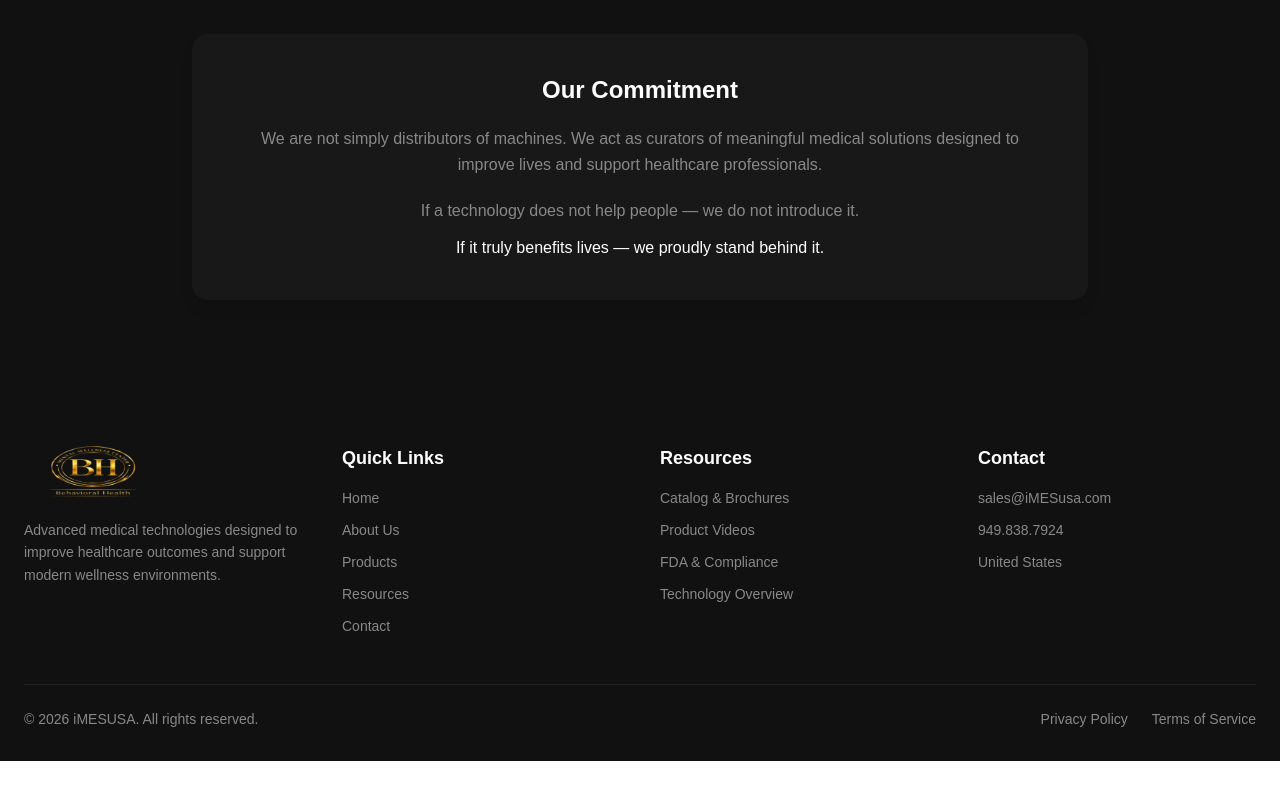
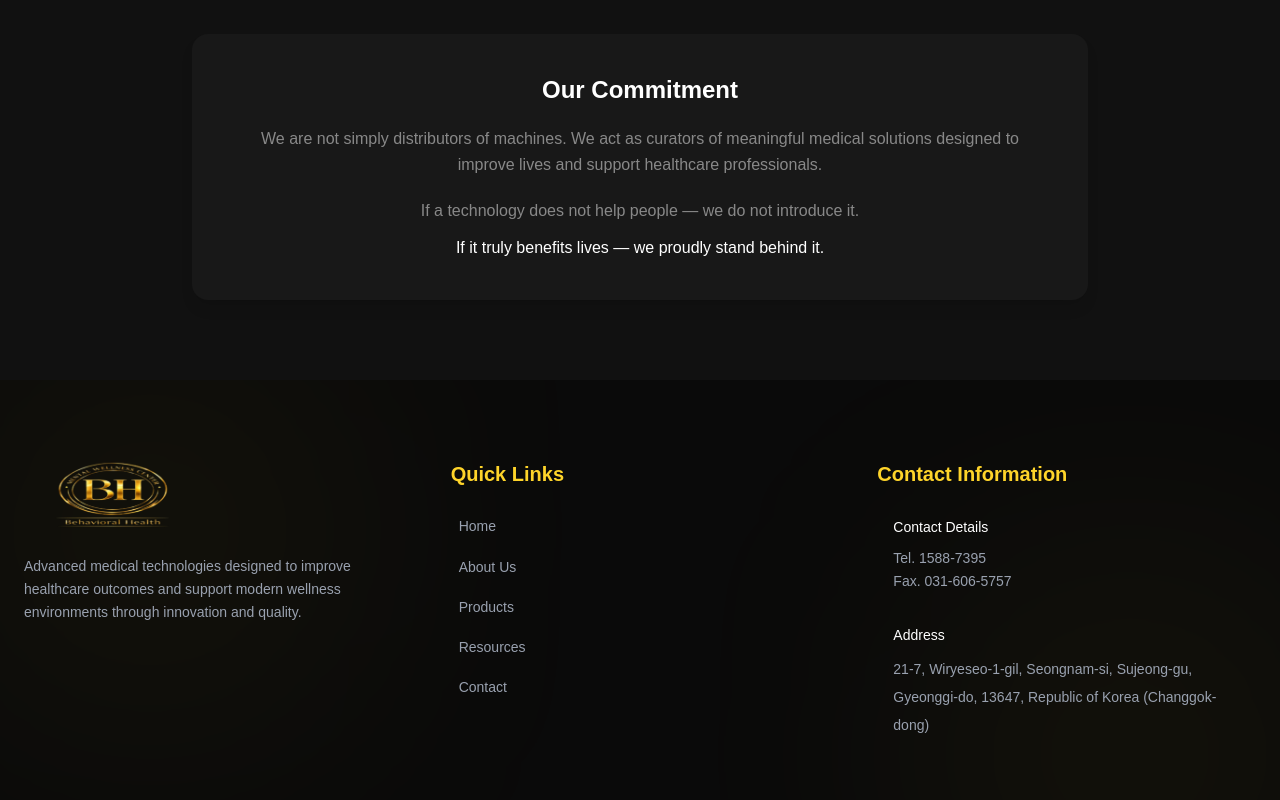
Before and after one commit to sritechbees/bhconnectproject, a Next.js app: page /about/about_us in a window 1280 px wide. Shown: the part 5604-6404 px from the top of the page. Before the commit the page ends 6365 px from the top, so only its background shows below. Built offline with nearby package versions, Linux system fonts and the light colour scheme.

Commit message:
footerlink

```diff
--- a/src/home/homepage.tsx
+++ b/src/home/homepage.tsx
@@ -361,7 +361,7 @@ export default function HomePage() {
 
               <div className="mt-10 flex flex-col sm:flex-row items-center justify-center gap-5">
 
-                <Link href="/contact/contactpage">
+                <Link href="/contact/contactsection">
                   <button className="w-full sm:w-auto px-10 py-4 rounded-full bg-[#fed42a] text-black font-semibold hover:bg-yellow-300 hover:scale-105 transition-all duration-300">
                     Contact Us
                   </button>
--- a/src/layout/footer.tsx
+++ b/src/layout/footer.tsx
@@ -1,147 +1,179 @@
 "use client";
 
+import { useEffect } from "react";
 import Link from "next/link";
 import Image from "next/image";
-import { motion } from "framer-motion";
+import AOS from "aos";
+import "aos/dist/aos.css";
 
 export default function Footer() {
+  useEffect(() => {
+    AOS.init({
+      duration: 1000,
+      once: true,
+    });
+  }, []);
+
   return (
-    <footer className="bg-[#111111] text-white pt-16 pb-8">
+    <footer className="relative bg-[#0a0a0a] text-white pt-20 pb-8 overflow-hidden">
 
-      <div className="max-w-7xl mx-auto px-4 sm:px-6">
+      {/* Glow Effects */}
+      <div className="absolute top-0 left-0 w-[300px] h-[300px] bg-[#fed42a]/10 blur-[140px] rounded-full"></div>
 
-        {/* Grid */}
-        <div className="grid grid-cols-1 sm:grid-cols-2 lg:grid-cols-4 gap-10">
+      <div className="absolute bottom-0 right-0 w-[300px] h-[300px] bg-[#fed42a]/10 blur-[140px] rounded-full"></div>
 
-          {/* LOGO */}
+      <div className="relative z-10 max-w-7xl mx-auto px-4 sm:px-6">
+
+        {/* Main Grid */}
+        <div className="grid grid-cols-1 md:grid-cols-2 lg:grid-cols-3 gap-12">
+
+          {/* LOGO + ABOUT */}
+          <div
+            data-aos="fade-up"
+            className="group"
+          >
             <Link href="/">
-            <motion.div
-              initial={{ opacity: 0, y: 30 }}
-              whileInView={{ opacity: 1, y: 0 }}
-              transition={{ duration: 0.5 }}
-              className="flex flex-col gap-4"
-            >
+              <div className="flex flex-col gap-5 cursor-pointer">
+
                 <Image
                   src="/home/logo.png"
                   alt="iMESUSA Logo"
-                width={140}
-                height={40}
-                className="object-contain"
+                  width={180}
+                  height={60}
+                  className="object-contain transition duration-500 group-hover:scale-105"
                 />
 
-              <p className="text-sm text-[#888888] leading-relaxed">
-                Advanced medical technologies designed to improve healthcare outcomes
-                and support modern wellness environments.
+                <p className="text-sm text-gray-400 leading-relaxed max-w-sm">
+                  Advanced medical technologies designed to improve healthcare
+                  outcomes and support modern wellness environments through
+                  innovation and quality.
                 </p>
-            </motion.div>
+
+              </div>
             </Link>
+          </div>
 
           {/* QUICK LINKS */}
-          <motion.div
-            initial={{ opacity: 0, y: 30 }}
-            whileInView={{ opacity: 1, y: 0 }}
-            transition={{ duration: 0.6 }}
+          <div
+            data-aos="fade-up"
+            data-aos-delay="150"
           >
-            <h3 className="text-lg font-semibold mb-4">
+            <h3 className="text-xl font-semibold mb-6 text-[#fed42a]">
               Quick Links
             </h3>
 
-            <ul className="space-y-3 text-sm">
+            <ul className="space-y-4 text-sm">
+
               {[
                 { name: "Home", link: "/" },
-                { name: "About Us", link: "/about/aboutsection" },
-                { name: "Products", link: "/products/twoproductsection" },
-                { name: "Resources", link: "/resources/resouceshero" },
-                { name: "Contact", link: "/contact/contacthero" },
+                { name: "About Us", link: "/about/aboutpage" },
+                { name: "Products", link: "/products/productpage" },
+                { name: "Resources", link: "/democatalog/democatalogpage" },
+                { name: "Contact", link: "/contact/contactsection" },
               ].map((item, i) => (
                 <li key={i}>
                   <Link
                     href={item.link}
-                    className="text-[#888888] hover:text-white transition duration-300"
+                    className="group inline-flex items-center gap-2 text-gray-400 hover:text-[#fed42a] transition duration-300"
                   >
+
+                    {/* Animated Line */}
+                    <span className="w-0 group-hover:w-3 h-[1.5px] bg-[#fed42a] transition-all duration-300"></span>
+
+                    {/* Link Text */}
+                    <span className="group-hover:translate-x-1 transition duration-300">
                       {item.name}
+                    </span>
+
                   </Link>
                 </li>
               ))}
+
             </ul>
-          </motion.div>
+          </div>
 
-          {/* RESOURCES */}
-          <motion.div
-            initial={{ opacity: 0, y: 30 }}
-            whileInView={{ opacity: 1, y: 0 }}
-            transition={{ duration: 0.7 }}
+          {/* CONTACT */}
+          <div
+            data-aos="fade-up"
+            data-aos-delay="300"
           >
-            <h3 className="text-lg font-semibold mb-4">
-              Resources
+            <h3 className="text-xl font-semibold mb-3 text-[#fed42a]">
+              Contact Information
             </h3>
 
-            <ul className="space-y-3 text-sm">
-              {[
-                { name: "Catalog & Brochures", link: "/resources/downloadcatalog" },
-                { name: "Product Videos", link: "/resources/viewresourse" },
-                { name: "FDA & Compliance", link: "/resources/fdafooter" },
-                { name: "Technology Overview", link: "/resources/techoverview" },
-              ].map((item, i) => (
-                <li key={i}>
-                  <Link
-                    href={item.link}
-                    className="text-[#888888] hover:text-white transition duration-300"
+            <div className="text-sm text-gray-400 leading-relaxed">
+
+
+              <div className="p-4 ">
+
+                <p className="text-white font-medium mb-2">
+                  Contact Details
+                </p>
+
+                <p>
+                  Tel. 1588-7395
+                </p>
+
+                <p>
+                  Fax. 031-606-5757
+                </p>
+              </div>
+
+              <div className="p-4">
+
+                <p className="text-white font-medium mb-2">
+                  Address
+                </p>
+
+                <p className="leading-7">
+                  21-7, Wiryeseo-1-gil, Seongnam-si,
+                  Sujeong-gu, Gyeonggi-do, 13647,
+                  Republic of Korea (Changgok-dong)
+                </p>
+              </div>
+
+            </div>
+          </div>
+
+        </div>
+{/* Divider */}
+<div
+  data-aos="fade-up"
+  data-aos-delay="400"
+  className="mt-16 pt-8 border-t border-gradient-to-r from-transparent via-white/10 to-transparent"
 >
-                    {item.name}
-                  </Link>
-                </li>
-              ))}
-            </ul>
-          </motion.div>
 
-          {/* CONTACT */}
-          <motion.div
-            initial={{ opacity: 0, y: 30 }}
-            whileInView={{ opacity: 1, y: 0 }}
-            transition={{ duration: 0.8 }}
-          >
-            <h3 className="text-lg font-semibold mb-4">
-              Contact
-            </h3>
+  <div className="flex flex-col md:flex-row items-center justify-between gap-5">
 
-            <ul className="space-y-3 text-sm text-[#888888]">
-              <li className="hover:text-white transition">
-                sales@iMESusa.com
-              </li>
-              <li className="hover:text-white transition">
-                949.838.7924
-              </li>
-              <li>United States</li>
-            </ul>
-          </motion.div>
+    {/* Copyright */}
+    <div className="flex items-center gap-3">
+
+      {/* Small Glow Dot */}
+      <div className="w-2 h-2 rounded-full bg-[#fed42a] shadow-[0_0_12px_#fed42a] animate-pulse"></div>
+
+      <p className="text-sm text-gray-300 text-center md:text-left tracking-wide">
+        © REMED. All Rights Reserved.
+      </p>
 
     </div>
 
-        {/* Divider */}
-        <motion.div
-          initial={{ opacity: 0, y: 30 }}
-          whileInView={{ opacity: 1, y: 0 }}
-          transition={{ duration: 0.6 }}
-          className="border-t border-[#222] mt-12 pt-6 flex flex-col md:flex-row justify-between items-center text-sm text-[#888888]"
-        >
+    {/* Footer Links */}
+    <div className="flex flex-wrap items-center justify-center gap-4 sm:gap-6 text-sm">
 
-          <p className="mb-4 md:mb-0">
-            © {new Date().getFullYear()} iMESUSA. All rights reserved.
-          </p>
-
-          <div className="flex gap-6">
-            <span className="cursor-pointer hover:text-white transition">
+      <span className="relative cursor-pointer text-gray-500 hover:text-[#fed42a] transition duration-300 after:absolute after:left-0 after:-bottom-1 after:h-[1px] after:w-0 after:bg-[#fed42a] hover:after:w-full after:transition-all after:duration-300">
         Privacy Policy
       </span>
 
-            <span className="cursor-pointer hover:text-white transition">
+      <div className="w-1 h-1 rounded-full bg-gray-600 hidden sm:block"></div>
+
+      <span className="relative cursor-pointer text-gray-500 hover:text-[#fed42a] transition duration-300 after:absolute after:left-0 after:-bottom-1 after:h-[1px] after:w-0 after:bg-[#fed42a] hover:after:w-full after:transition-all after:duration-300">
         Terms of Service
       </span>
+
     </div>
 
-        </motion.div>
-
+  </div>
+</div>
       </div>
     </footer>
   );
--- a/src/pages/contact/contactsection.tsx
+++ b/src/pages/contact/contactsection.tsx
@@ -5,6 +5,7 @@ import Image from "next/image";
 import { useState } from "react";
 import { motion, AnimatePresence } from "framer-motion";
 import App_layout from "@/layout/app_layout";
+import Link from "next/link";
 
 type FormType = {
   name: string;
@@ -145,7 +146,7 @@ export default function ContactSection() {
                 </span>
 
               </button>
-
+  <Link href="/democatalog/democatalogpage">
               {/* Explore Button */}
               <button
                 className="group relative overflow-hidden px-8 py-4 rounded-full border border-white/20 bg-white/5 backdrop-blur-md text-white font-medium transition-all duration-500 hover:scale-105"
@@ -155,11 +156,12 @@ export default function ContactSection() {
                 <span className="absolute inset-0 bg-white translate-y-full group-hover:translate-y-0 transition-transform duration-500"></span>
 
                 {/* Text */}
+
                 <span className="relative z-10 group-hover:text-black transition duration-500">
                   Explore Solutions
                 </span>
 
-              </button>
+              </button></Link>
 
             </motion.div>
 
```
Also changed, not shown: src/pages/contact/inquiryform.tsx (+142 -55 lines), public/home/tms brain.png (added). Lines whose indentation alone changed are shown as unchanged.
